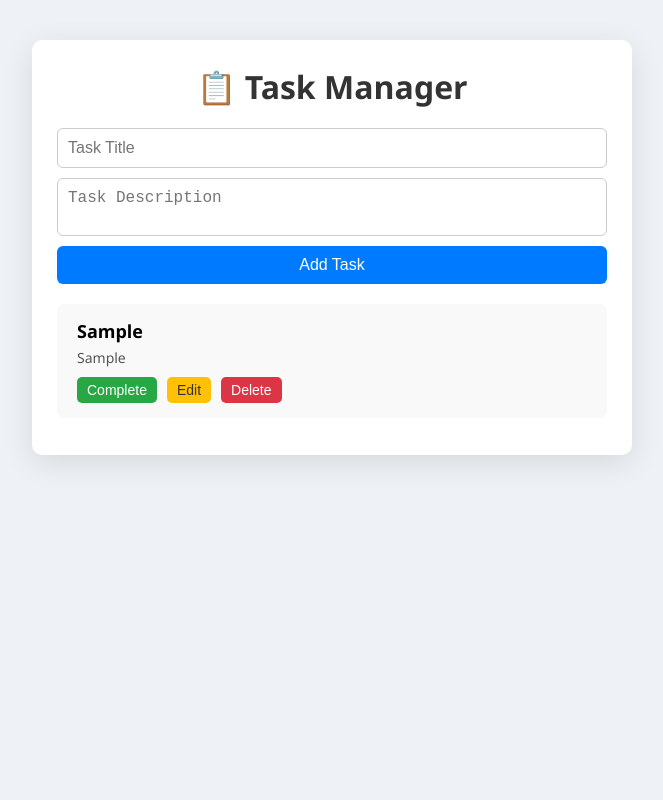
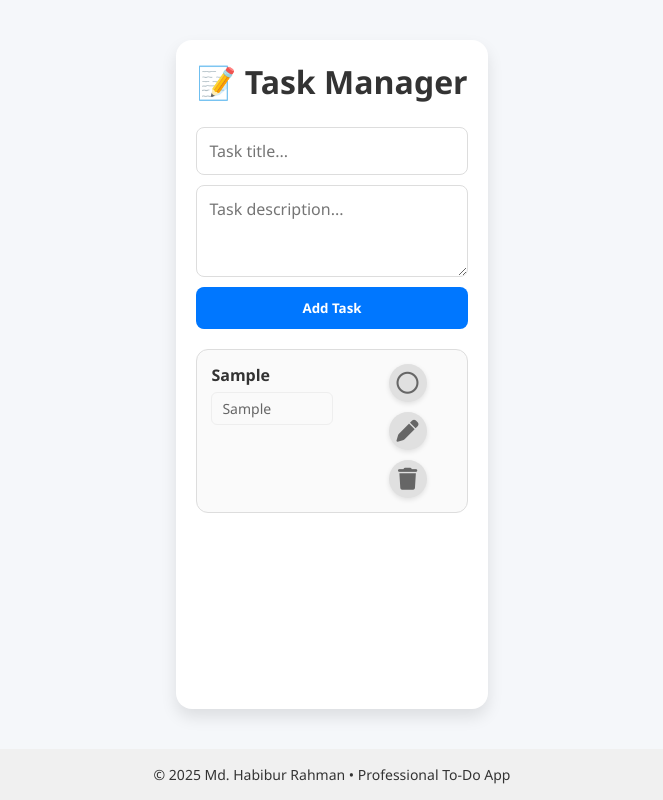
Before and after one commit to habibur2694/TODOLIST, a plain HTML site: page index.html in a window 1280 px wide. Both pictures are taken after typing "Sample", "Sample" into the empty fields and a click on the button "Add Task". Shown: the whole page, without its empty margins (308-971 px from the left). Drawn offline with Linux system fonts and the light colour scheme.

Commit message:
first commit

```diff
--- a/index.html
+++ b/index.html
@@ -2,22 +2,34 @@
 <html lang="en">
 <head>
   <meta charset="UTF-8" />
-  <meta name="viewport" content="width=device-width, initial-scale=1.0"/>
-  <title>Pro To-Do App</title>
-  <link rel="stylesheet" href="style.css"/>
+  <meta name="viewport" content="width=device-width, initial-scale=1" />
+  <title>Pro To-Do List with Multiline Description</title>
+
+  <!-- Font Awesome CDN for icons -->
+  <link
+    rel="stylesheet"
+    href="https://cdnjs.cloudflare.com/ajax/libs/font-awesome/6.4.0/css/all.min.css"
+    crossorigin="anonymous"
+  />
+
+  <link rel="stylesheet" href="style.css" />
 </head>
 <body>
   <div class="app-container">
-    <h1>📋 Task Manager</h1>
+    <h1>📝 Task Manager</h1>
 
-    <div class="task-input-area">
-      <input type="text" id="taskTitle" placeholder="Task Title" />
-      <textarea id="taskDesc" placeholder="Task Description"></textarea>
-      <button onclick="addTask()">Add Task</button>
+    <div class="input-section">
+      <input type="text" id="task-title" placeholder="Task title..." />
+      <textarea id="task-desc" placeholder="Task description..." rows="3"></textarea>
+      <button onclick="addTask()" aria-label="Add Task">Add Task</button>
     </div>
 
-    <ul id="taskList"></ul>
+    <ul id="task-list"></ul>
   </div>
+
+  <footer>
+    <p>© 2025 Md. Habibur Rahman • Professional To-Do App</p>
+  </footer>
 
   <script src="script.js"></script>
 </body>
--- a/script.js
+++ b/script.js
@@ -1,76 +1,78 @@
 function addTask() {
-  const title = document.getElementById("taskTitle").value.trim();
-  const desc = document.getElementById("taskDesc").value.trim();
+  const titleInput = document.getElementById("task-title");
+  const descInput = document.getElementById("task-desc");
+  const title = titleInput.value.trim();
+  const desc = descInput.value.trim();
 
   if (!title) {
-    alert("Task title is required!");
+    alert("Please enter a task title.");
     return;
   }
 
+  const taskList = document.getElementById("task-list");
+
   const li = document.createElement("li");
-  li.className = "task";
+  li.className = "task-item";
 
-  const titleEl = document.createElement("h3");
-  titleEl.textContent = title;
+  const detailsDiv = document.createElement("div");
+  detailsDiv.className = "task-details";
+  detailsDiv.innerHTML = `<div class="task-title">${title}</div>
+                          <div class="task-desc">${desc}</div>`;
 
-  const descEl = document.createElement("p");
-  descEl.textContent = desc;
+  const actionDiv = document.createElement("div");
+  actionDiv.className = "task-actions";
 
-  const actions = document.createElement("div");
-  actions.className = "task-actions";
-
+  // Complete icon (circle / check-circle)
   const completeBtn = document.createElement("button");
   completeBtn.className = "complete-btn";
-  completeBtn.textContent = "Complete";
-  completeBtn.onclick = () => li.classList.toggle("completed");
+  completeBtn.title = "Mark as complete";
+  completeBtn.innerHTML = `<i class="fa-regular fa-circle"></i>`;
 
+  completeBtn.onclick = () => {
+    li.classList.toggle("completed");
+    if (li.classList.contains("completed")) {
+      completeBtn.innerHTML = `<i class="fa-solid fa-circle-check"></i>`;
+    } else {
+      completeBtn.innerHTML = `<i class="fa-regular fa-circle"></i>`;
+    }
+  };
+
+  // Edit icon (pen)
   const editBtn = document.createElement("button");
   editBtn.className = "edit-btn";
-  editBtn.textContent = "Edit";
-  editBtn.onclick = () => editTask(li, titleEl, descEl);
+  editBtn.title = "Edit task";
+  editBtn.innerHTML = `<i class="fa-solid fa-pen"></i>`;
 
+  editBtn.onclick = () => {
+    const newTitle = prompt("Edit task title:", title);
+    const newDesc = prompt("Edit description:", desc);
+    if (newTitle !== null && newTitle.trim() !== "") {
+      detailsDiv.querySelector(".task-title").textContent = newTitle.trim();
+    }
+    if (newDesc !== null) {
+      detailsDiv.querySelector(".task-desc").textContent = newDesc.trim();
+    }
+  };
+
+  // Delete icon (trash)
   const deleteBtn = document.createElement("button");
   deleteBtn.className = "delete-btn";
-  deleteBtn.textContent = "Delete";
-  deleteBtn.onclick = () => li.remove();
+  deleteBtn.title = "Delete task";
+  deleteBtn.innerHTML = `<i class="fa-solid fa-trash"></i>`;
 
-  actions.appendChild(completeBtn);
-  actions.appendChild(editBtn);
-  actions.appendChild(deleteBtn);
-
-  li.appendChild(titleEl);
-  li.appendChild(descEl);
-  li.appendChild(actions);
-
-  document.getElementById("taskList").appendChild(li);
-
-  document.getElementById("taskTitle").value = "";
-  document.getElementById("taskDesc").value = "";
-}
-
-function editTask(taskEl, titleEl, descEl) {
-  const currentTitle = titleEl.textContent;
-  const currentDesc = descEl.textContent;
-
-  const titleInput = document.createElement("input");
-  titleInput.value = currentTitle;
-
-  const descInput = document.createElement("textarea");
-  descInput.value = currentDesc;
-
-  const saveBtn = document.createElement("button");
-  saveBtn.textContent = "Save";
-  saveBtn.className = "complete-btn";
-  saveBtn.onclick = () => {
-    titleEl.textContent = titleInput.value;
-    descEl.textContent = descInput.value;
-    taskEl.replaceChild(titleEl, titleInput);
-    taskEl.replaceChild(descEl, descInput);
-    taskEl.querySelector(".task-actions").replaceChild(editBtn, saveBtn);
+  deleteBtn.onclick = () => {
+    taskList.removeChild(li);
   };
 
-  const editBtn = taskEl.querySelector(".edit-btn");
-  taskEl.replaceChild(titleInput, titleEl);
-  taskEl.replaceChild(descInput, descEl);
-  taskEl.querySelector(".task-actions").replaceChild(saveBtn, editBtn);
+  actionDiv.appendChild(completeBtn);
+  actionDiv.appendChild(editBtn);
+  actionDiv.appendChild(deleteBtn);
+
+  li.appendChild(detailsDiv);
+  li.appendChild(actionDiv);
+  taskList.appendChild(li);
+
+  // Clear inputs
+  titleInput.value = "";
+  descInput.value = "";
 }
--- a/style.css
+++ b/style.css
@@ -2,122 +2,168 @@
   box-sizing: border-box;
   margin: 0;
   padding: 0;
+  font-family: 'Segoe UI', sans-serif;
 }
 
 body {
-  font-family: 'Segoe UI', sans-serif;
-  background: #eef1f5;
-  padding: 40px;
+  background-color: #f5f7fa;
+  color: #333;
   display: flex;
-  justify-content: center;
+  flex-direction: column;
+  min-height: 100vh;
 }
 
 .app-container {
-  width: 100%;
   max-width: 600px;
-  background: #fff;
-  padding: 25px;
-  border-radius: 10px;
-  box-shadow: 0 8px 30px rgba(0, 0, 0, 0.1);
+  margin: 40px auto;
+  padding: 20px;
+  background: white;
+  border-radius: 16px;
+  box-shadow: 0 8px 16px rgba(0,0,0,0.1);
+  flex-grow: 1;
 }
 
 h1 {
   text-align: center;
-  margin-bottom: 20px;
-  color: #333;
+  margin-bottom: 24px;
 }
 
-.task-input-area {
+.input-section {
   display: flex;
   flex-direction: column;
   gap: 10px;
   margin-bottom: 20px;
 }
 
-.task-input-area input,
-.task-input-area textarea {
-  padding: 10px;
+.input-section input,
+.input-section textarea {
+  padding: 12px;
+  border: 1px solid #ddd;
+  border-radius: 8px;
   font-size: 16px;
-  border: 1px solid #ccc;
-  border-radius: 6px;
-  resize: none;
+  font-family: 'Segoe UI', sans-serif;
 }
 
-.task-input-area button {
-  padding: 10px;
-  font-size: 16px;
-  background-color: #007BFF;
-  border: none;
-  color: white;
-  border-radius: 6px;
-  cursor: pointer;
+textarea#task-desc {
+  resize: vertical;
+  min-height: 60px;
+  max-height: 150px;
 }
 
-.task-input-area button:hover {
-  background-color: #0056b3;
+.input-section button {
+  padding: 12px;
+  background-color: #0077ff;
+  color: white;
+  font-weight: bold;
+  border: none;
+  border-radius: 8px;
+  cursor: pointer;
+  transition: background 0.3s;
 }
 
-ul {
-  list-style: none;
-  padding: 0;
+.input-section button:hover {
+  background-color: #005edb;
 }
 
-.task {
-  background: #f9f9f9;
-  padding: 15px;
-  margin-bottom: 12px;
-  border-radius: 8px;
-  position: relative;
-  transition: 0.3s;
-  border-left: 5px solid transparent;
+#task-list {
+  list-style-type: none;
 }
 
-.task.completed {
-  border-left: 5px solid #28a745;
-  background-color: #e9f9eb;
+/* Updated task item styling for large descriptions and icon positioning */
+.task-item {
+  display: flex;
+  justify-content: space-between;
+  align-items: flex-start;
+  padding: 14px;
+  margin-bottom: 12px;
+  background-color: #fafafa;
+  border: 1px solid #ddd;
+  border-radius: 12px;
+  transition: all 0.3s ease;
+  gap: 12px;
 }
 
-.task h3 {
-  margin-bottom: 5px;
-  font-size: 18px;
+.task-item.completed {
+  background-color: #e2f8e5;
+  border-color: #5bbf5b;
+  color: #3a7d3a;
 }
 
-.task p {
+.task-details {
+  flex-grow: 1;
+  max-width: calc(100% - 110px);
+  padding-right: 10px;
+  overflow-wrap: break-word;
+}
+
+.task-title {
+  font-weight: bold;
+  font-size: 16px;
+  margin-bottom: 6px;
+}
+
+.task-desc {
+  max-height: 80px;
+  overflow-y: auto;
+  white-space: pre-wrap;
+  word-wrap: break-word;
   font-size: 14px;
-  color: #555;
+  color: #666;
+  padding: 6px 10px;
+  border: 1px solid #eee;
+  border-radius: 6px;
+  background: #fafafa;
+  margin-top: 4px;
 }
 
 .task-actions {
-  margin-top: 10px;
   display: flex;
+  flex-direction: column;
   gap: 10px;
+  flex-shrink: 0;
+  width: 90px;
+  align-items: center;
 }
 
 .task-actions button {
-  padding: 5px 10px;
-  font-size: 14px;
+  font-size: 22px;
+  color: #666;
+  background: #e0e0e0;
+  border-radius: 50%;
   border: none;
-  border-radius: 5px;
   cursor: pointer;
+  width: 38px;
+  height: 38px;
+  display: flex;
+  align-items: center;
+  justify-content: center;
+  transition: background-color 0.3s, color 0.3s, transform 0.2s;
+  box-shadow: 0 2px 5px rgba(0,0,0,0.1);
 }
 
-.complete-btn {
+.task-actions button:hover {
+  color: #fff;
+  background-color: #0077ff;
+  transform: scale(1.15);
+  box-shadow: 0 4px 10px rgba(0,123,255,0.4);
+}
+
+.task-item.completed .task-actions .complete-btn {
   background-color: #28a745;
   color: white;
+  box-shadow: 0 4px 10px rgba(40,167,69,0.5);
 }
 
-.edit-btn {
-  background-color: #ffc107;
-  color: #333;
+.task-item.completed .task-actions .complete-btn:hover {
+  background-color: #218838;
+  box-shadow: 0 6px 14px rgba(33,136,56,0.7);
+  transform: scale(1.15);
 }
 
-.delete-btn {
-  background-color: #dc3545;
-  color: white;
+footer {
+  text-align: center;
+  padding: 16px;
+  background-color: #f0f0f0;
+  font-size: 14px;
+  margin-top: auto;
 }
-
-.task input, .task textarea {
-  width: 100%;
-  margin-top: 5px;
-  padding: 5px;
-}
```
